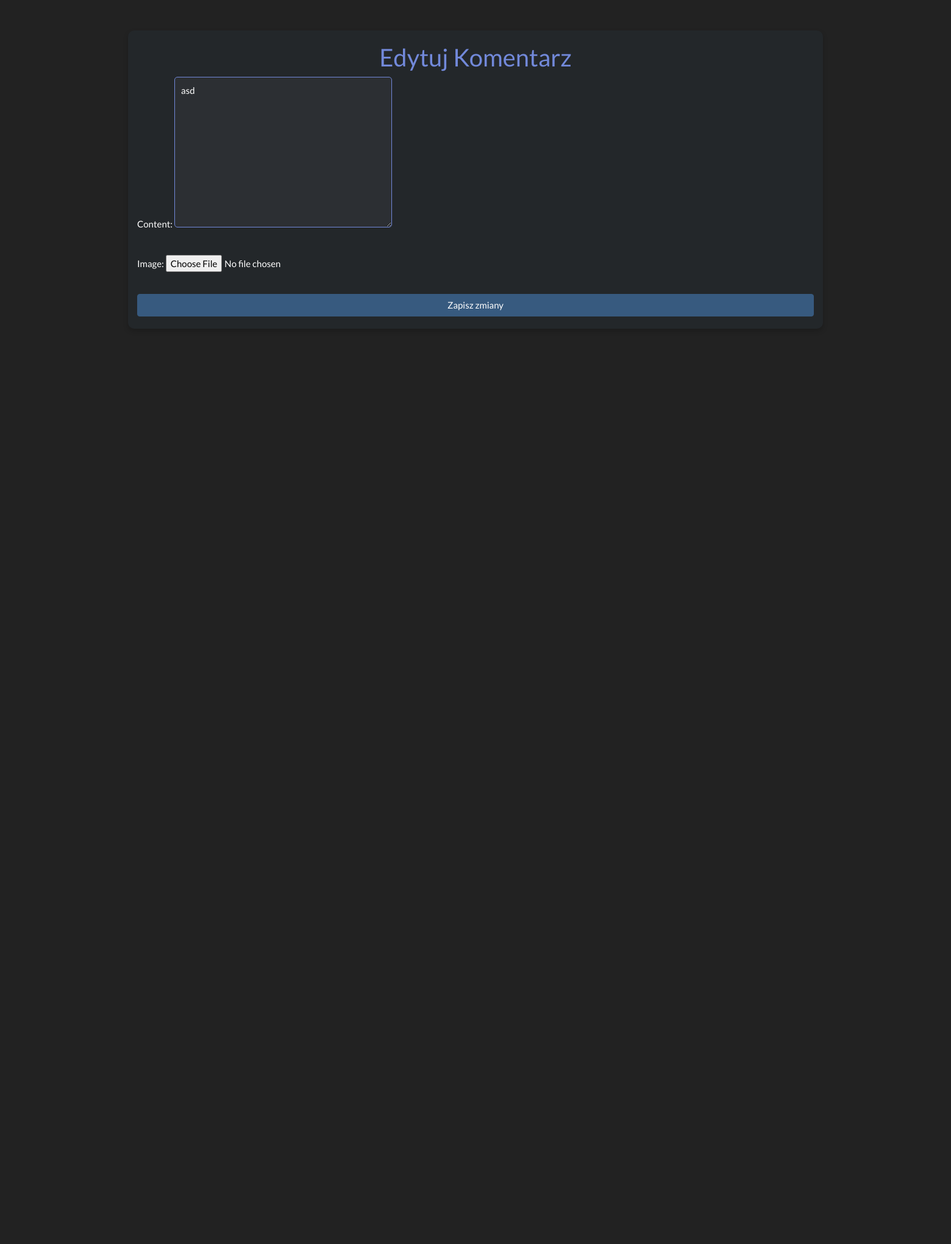
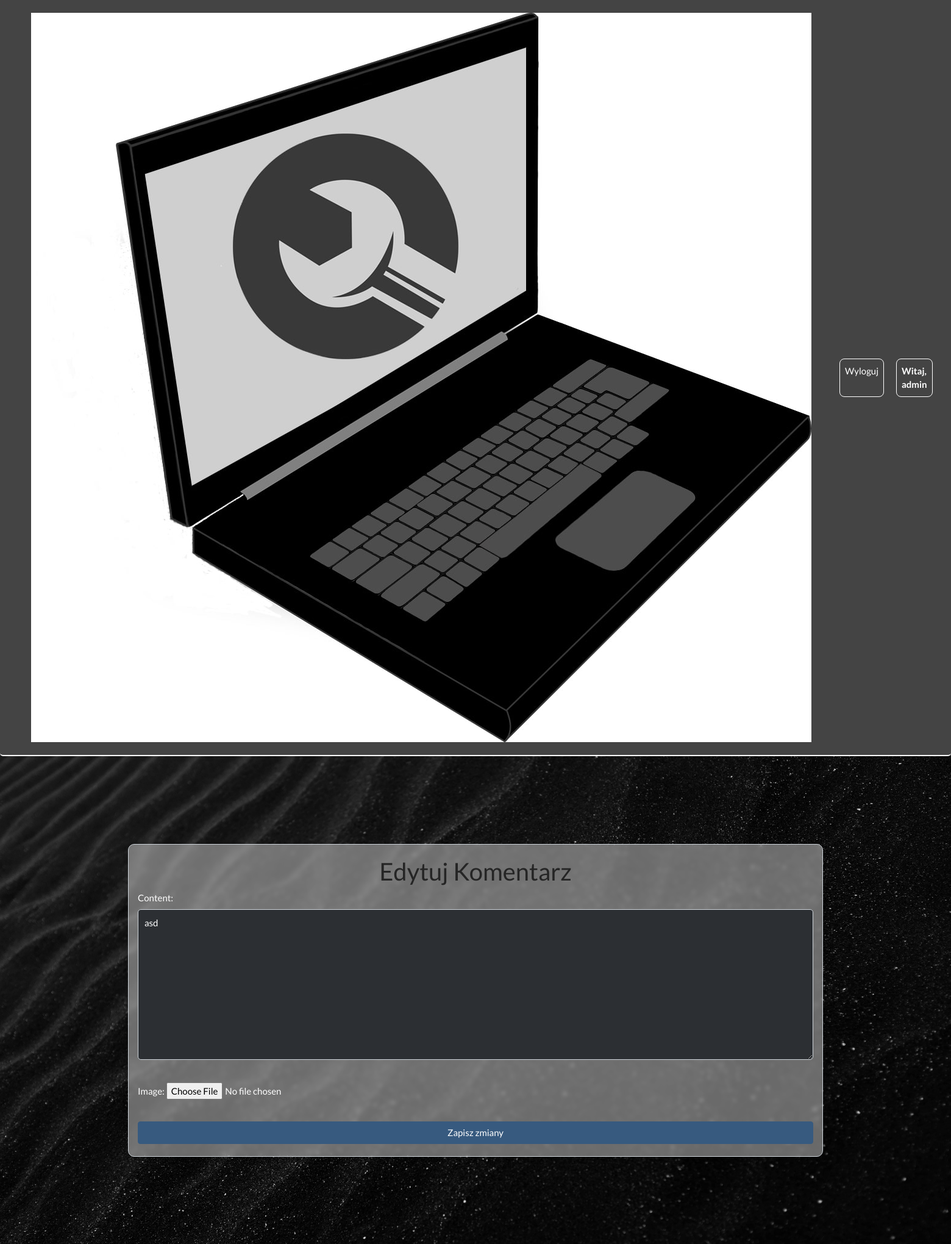
Before and after one commit to SzymonBartkowiak43/PythonBlog, a Django app: page /comment/3/edit/ in a window 1560 px wide. Shown: the whole page at 61% size. Before the commit the page ends 519 px from the top, so only its background shows below. Run offline with Django 5.2, Linux system fonts and the light colour scheme; a user stored in the database is signed in; data comes from the database, SQL or seed files in the repository; some libraries are stand-ins or nearby versions.

Commit message:
edit_comment_css

```diff
--- a/mainapp/static/css/edit_comment.css
+++ b/mainapp/static/css/edit_comment.css
@@ -3,15 +3,75 @@
 body {
     background-color: #2c2f33;
     color: #ffffff;
-    font-family: 'Roboto', sans-serif;
+    font-family: 'Poppins', sans-serif;
     margin: 0;
     padding: 0;
 }
 
+header {
+    position: sticky;
+    top: 0;
+    z-index: 99;
+}
+nav {
+    background-color: #a3153b;
+    border-radius: 0 0 5px 5px;
+    border-bottom: 2px solid #FFFFFF;
+    position: fixed;
+    top: 0;
+    width: 100%;
+    z-index: 1000;
+    padding: 10px 0;
+}
+
+/* Stylizacja listy w pasku menu */
+nav ul {
+    list-style-type: none; /* Usunięcie domyślnych punktów listy */
+    margin: 0;
+    padding: 0;
+    display: flex;
+    justify-content: center; /* Wycentrowanie elementów w nawigacji */
+}
+
+/* Stylizacja elementów listy w pasku menu */
+nav li {
+    display: inline-block;
+    margin: 0 10px;
+    border: 1px solid #FFFFFF;
+    border-radius: 8px;
+}
+
+nav li:hover {
+    border: 1px solid #25811c;
+}
+
+/* Stylizacja linków w pasku menu */
+nav a {
+    display: block;
+    padding: 10px 20px;
+    color: #fff;
+    text-decoration: none; /* Usunięcie podkreślenia z linków */
+    transition: color 0.3s ease; /* Animacja koloru */
+}
+
+.background-image {
+    background-image: url('/static/img/background_sites_3.jpg');
+    background-size: cover;
+    background-position: center;
+    background-attachment: fixed;
+    display: flex;
+    justify-content: center;
+    align-items: center;
+    min-height: 100vh;
+    padding: 20px;
+    box-sizing: border-box;
+}
+
 /* Styl dla kontenera */
 .container {
-    margin-top: 50px;
-    background-color: #23272a;
+    background-color: rgba(255, 255, 255, 0.4);
+    backdrop-filter: blur(3px);
+    border: 1px solid #ced4da;
     padding: 20px;
     border-radius: 10px;
     box-shadow: 0 4px 8px rgba(0, 0, 0, 0.2);
@@ -20,7 +80,7 @@
 /* Styl dla nagłówka */
 h2 {
     text-align: center;
-    color: #7289da;
+    color: #252525;
     margin-bottom: 20px;
 }
 
@@ -66,3 +126,19 @@
 input[type="hidden"] {
     display: none;
 }
+input[type="text"],
+textarea {
+    border: 1px solid #ced4da;
+    border-radius: 5px;
+    padding: 10px;
+    margin-bottom: 10px;
+    width: 100%;
+    font-size: 1rem;
+    transition: border-color 0.3s ease;
+}
+
+input[type="text"]:focus,
+textarea:focus {
+    border-color: #2980b9;
+    outline: none;
+}
--- a/mainapp/templates/edit_comment.html
+++ b/mainapp/templates/edit_comment.html
@@ -9,6 +9,39 @@
     <title>Edytuj Komentarz</title>
 </head>
 <body>
+<header>
+    <nav class="navbar navbar-expand-lg navbar-dark bg-secondary" id="mainNav">
+        <div class="container-fluid">
+            <a class="navbar-brand" href="{% url 'homepage' %}">
+                <img src="/img/logo.jpg" alt="Logo">
+            </a>
+            <button class="navbar-toggler" type="button" data-toggle="collapse" data-target="#navbarResponsive" aria-controls="navbarResponsive" aria-expanded="false" aria-label="Toggle navigation">
+                <span class="navbar-toggler-icon"></span>
+            </button>
+            <div class="collapse navbar-collapse" id="navbarResponsive">
+                <ul class="navbar-nav ml-auto">
+                    {% if user.is_authenticated %}
+                        <li class="nav-item text-white">
+                            <a class="nav-link text-white" href="{% url 'logout' %}">Wyloguj</a>
+                        </li>
+                        <li class="nav-item text-white">
+                            <span class="nav-link text-white font-weight-bold">Witaj, {{ user.username }}</span>
+                        </li>
+                    {% else %}
+                        <li class="nav-item text-white">
+                            <a class="nav-link login-link" href="{% url 'login' %}">Logowanie</a>
+                        </li>
+                        <li class="nav-item text-white">
+                            <a class="nav-link text-white" href="{% url 'register' %}">Rejestracja</a>
+                        </li>
+                    {% endif %}
+                </ul>
+            </div>
+        </div>
+    </nav>
+</header>
+<main>
+    <div class="background-image">
     <div class="container">
         <h2>Edytuj Komentarz</h2>
         <form method="post" enctype="multipart/form-data">
@@ -17,5 +50,7 @@
             <button type="submit" class="btn btn-primary">Zapisz zmiany</button>
         </form>
     </div>
+    </div>
+</main>
 </body>
 </html>
```
